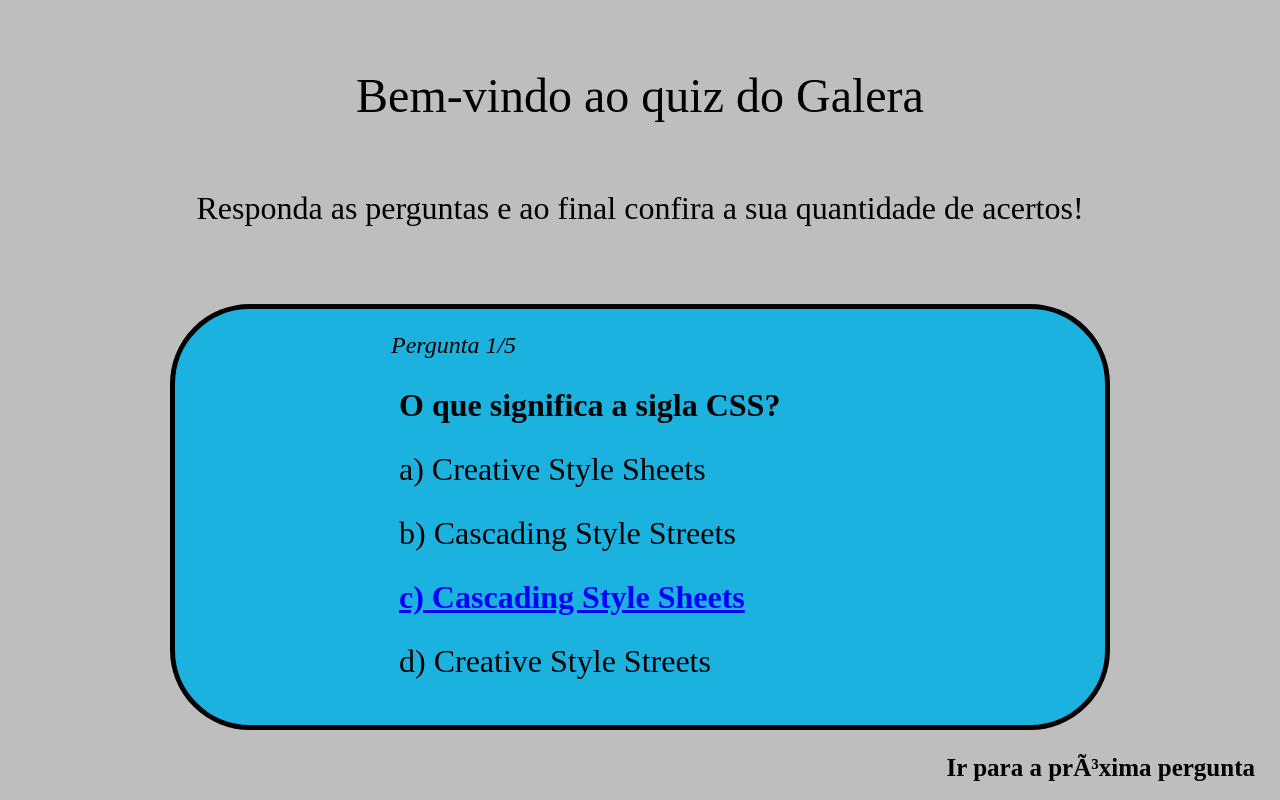
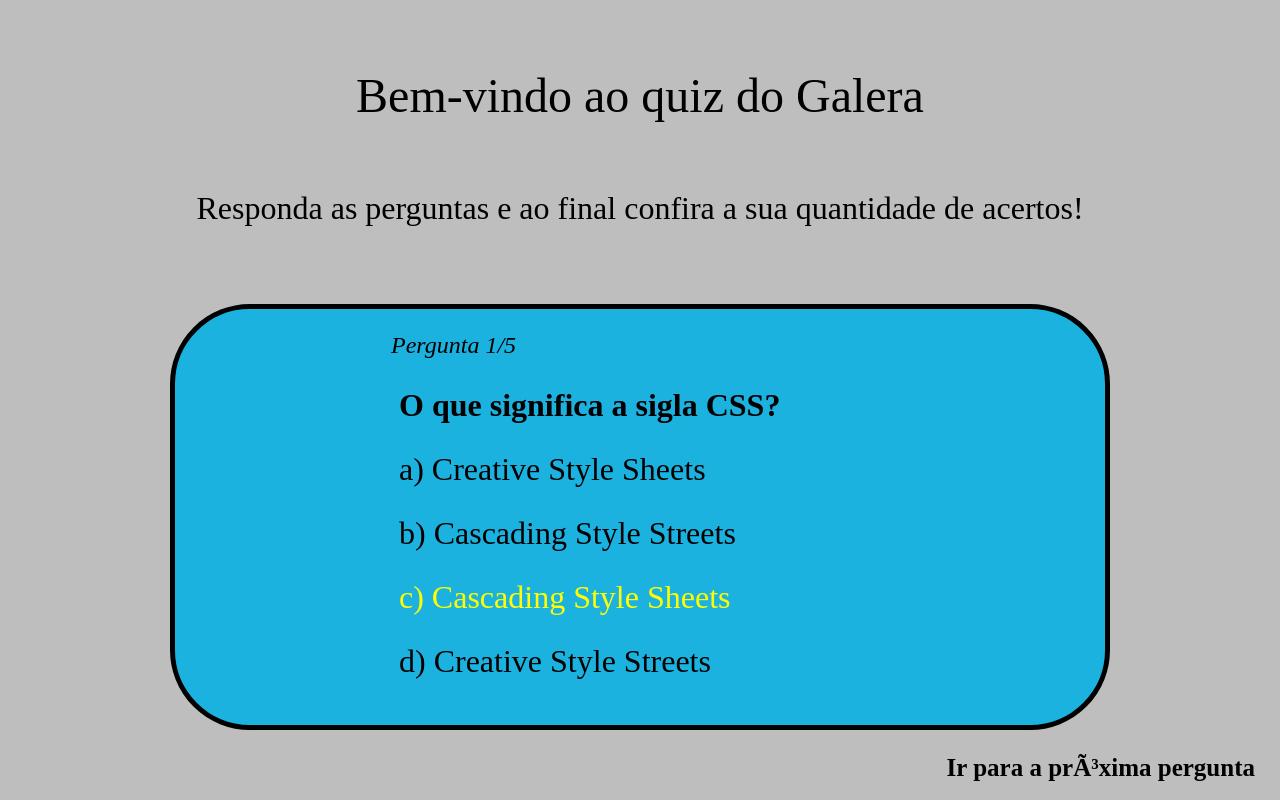
Before and after one commit to MarceloGalera/Quiz, a plain HTML site: page index.html in a window 1280 px wide. Both pictures are taken after a click on the element "c) Cascading Style Sheets". Shown: the top 800 px of the page. Drawn offline with Linux system fonts and the light colour scheme.

Commit message:
classList.add

```diff
--- a/index.html
+++ b/index.html
@@ -7,7 +7,6 @@
         <title>Quiz do Galera</title>
         <link rel="stylesheet" href="reset.css">
         <link rel="stylesheet" href="style.css">
-        <script src="quiz.js"></script>
     </head>
 
     <body>
@@ -164,5 +163,6 @@
             </section>
         </main>
     </body>
+    <script src="quiz.js"></script>
 
 </html>
--- a/quiz.js
+++ b/quiz.js
@@ -1,15 +1,14 @@
 function respostaIncorreta() {
     alert("Você errou, tente novamente!")
-}
-
-function respostaCorreta() {
-    let acerto = document.getElementById("correta");
-    acerto.style.color = "blue";
-    acerto.style.fontWeight = "bold";
-    acerto.style.textDecoration = "underline";
-    alert("Parabéns, você acertou!")
 }
 
 function enviarQuestionario() {
     alert("Obrigado pela participação!");
 }
+
+
+const acerto = document.getElementById("correta");
+function respostaCorreta() {
+    acerto.classList.add("acerto");
+    alert("Parabéns, você acertou!");
+}
--- a/style.css
+++ b/style.css
@@ -161,3 +161,7 @@ input {
     font-style: oblique;
     margin: 3em;
 }
+
+.acerto {
+    color: yellow;
+}
```
